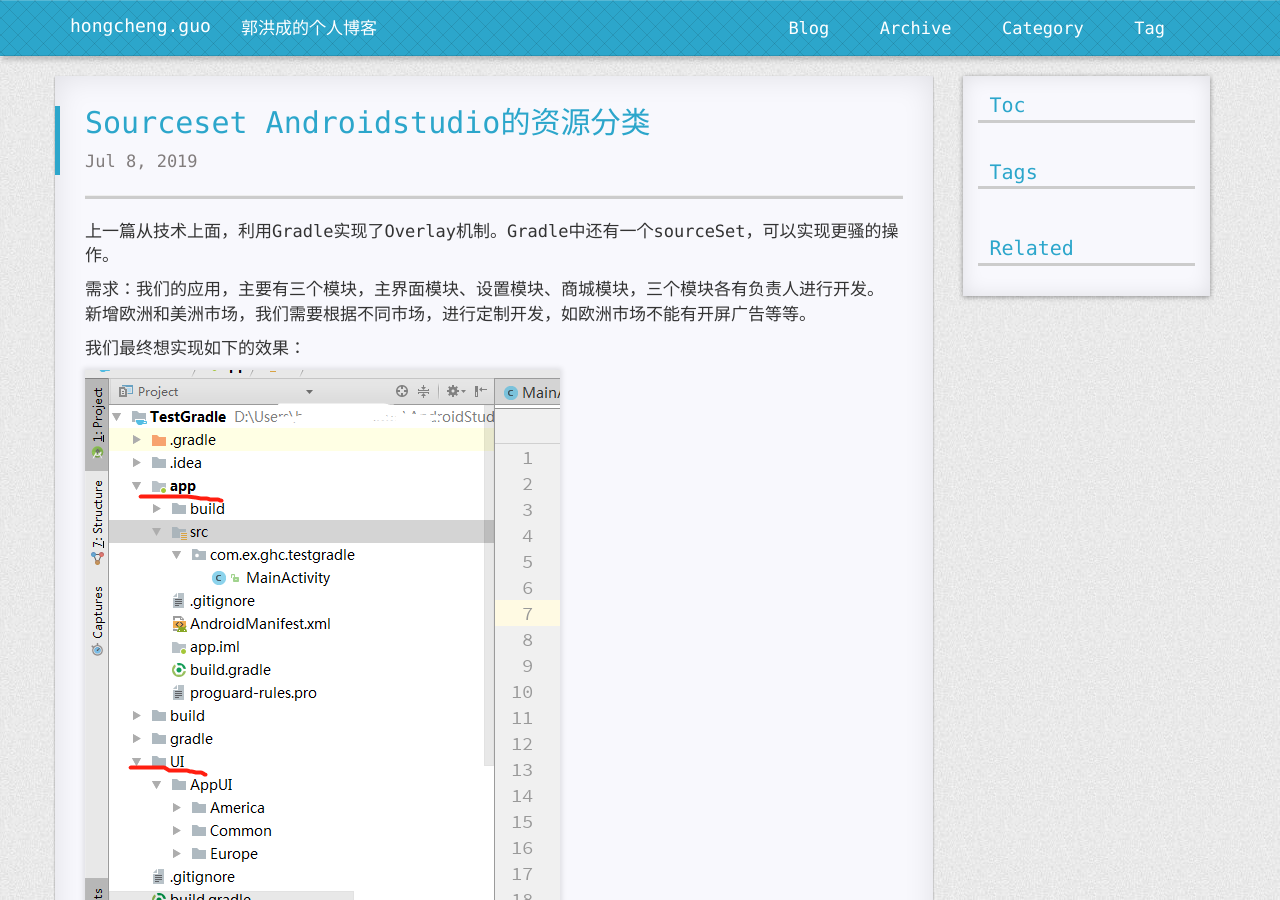
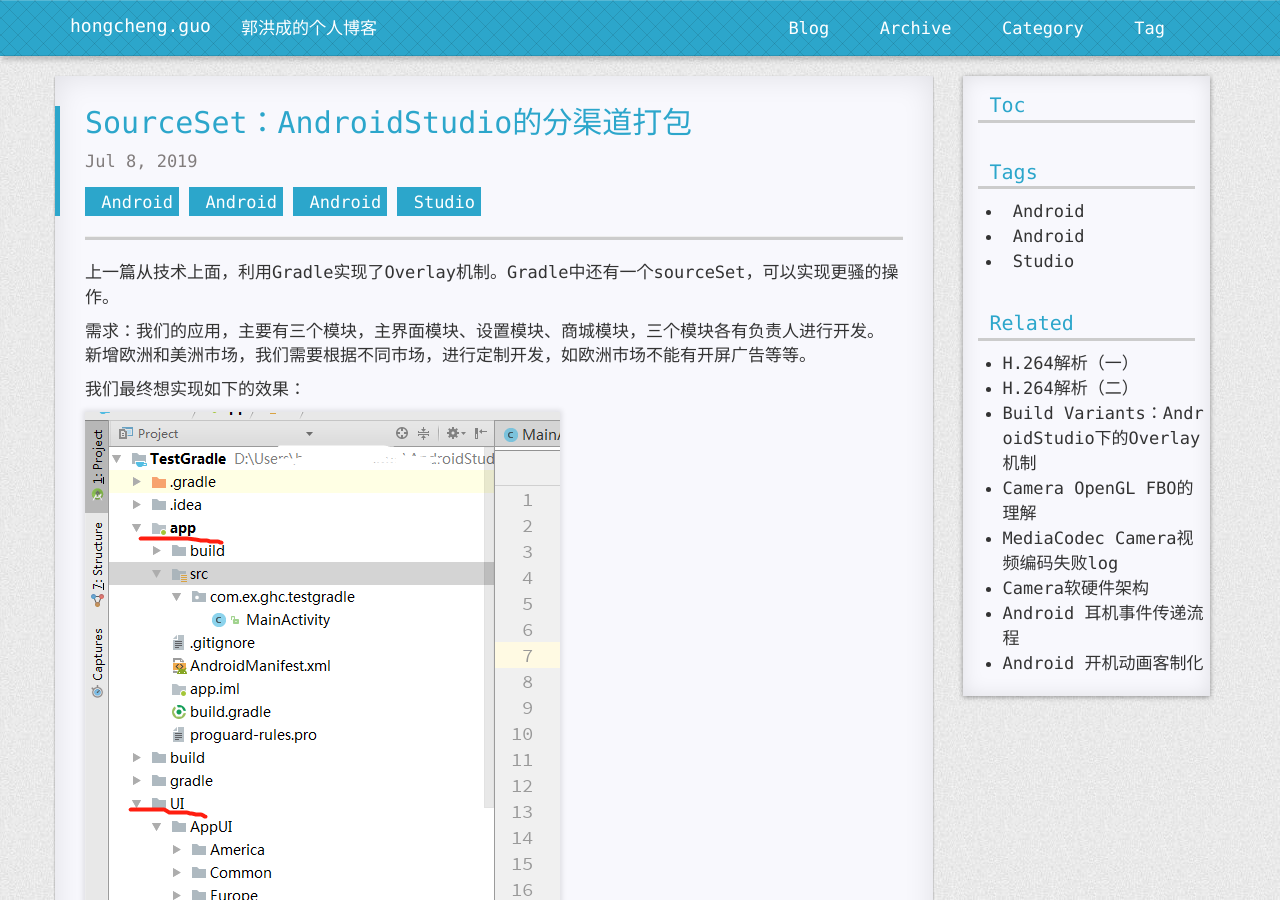
Before and after one commit to FrankdeBoers/blog, a Jekyll site: the page built from _posts/2019-07-08-SourceSet：AndroidStudio的资源分类.md, in a window 1280 px wide and 900 px high. Built offline with Jekyll 4.4.1, drawn with Linux system fonts in a browser that asks for light colours; nearby versions of some CDN libraries; a style sheet for code colours, icons or effects is not loaded.

Commit message:
Update and rename 2019-07-08-SourceSet-AndroidStudio的资源分类.md to 2019-07-08-SourceSet：AndroidStudio的资源分类.md

```diff
--- a/_posts/2019-07-08-SourceSet-AndroidStudio的资源分类.md
+++ b/_posts/2019-07-08-SourceSet：AndroidStudio的资源分类.md
@@ -1,3 +1,9 @@
+---
+title: SourceSet：AndroidStudio的分渠道打包
+tags: Android Android Studio
+categories: Android
+---
+
 上一篇从技术上面，利用Gradle实现了Overlay机制。Gradle中还有一个sourceSet，可以实现更骚的操作。
 
 需求：我们的应用，主要有三个模块，主界面模块、设置模块、商城模块，三个模块各有负责人进行开发。  新增欧洲和美洲市场，我们需要根据不同市场，进行定制开发，如欧洲市场不能有开屏广告等等。
```
